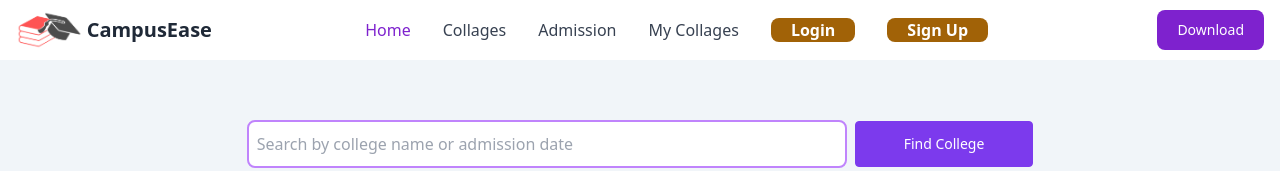
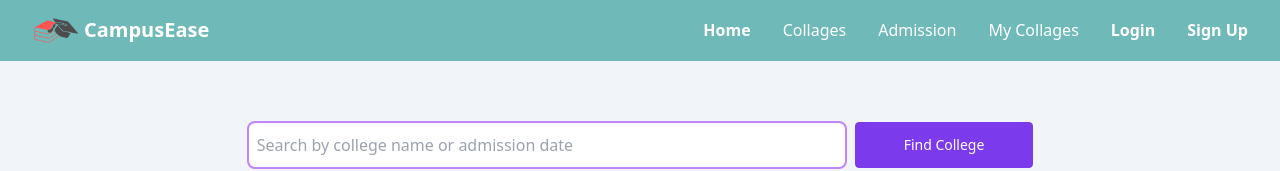
Before and after one commit to Jahidmorol/campusease-client, a React (Vite) app: page / in a window 1280 px wide. Shown: the top 171 px of the page. Built offline with nearby package versions, Linux system fonts and the light colour scheme; no server answers.

Commit message:
create a profile route

```diff
--- /dev/null
+++ b/src/Pages/Profile/Profile.jsx
@@ -0,0 +1,38 @@
+import React, { useContext } from 'react';
+import { AuthContext } from '../../Providers/AuthProvider';
+
+const Profile = () => {
+    const {user} = useContext(AuthContext)
+    return (
+        <div className='h-screen flex items-center'>
+            <div className="bg-gray-500  border-4 border-[#6fb9b9] w-[30%] mx-auto rounded-lg shadow-md p-6 ">
+          <div className="flex items-center mb-6 ">
+            {user.photoURL && (
+              <img
+                className="h-16 w-16 rounded-full mr-4 border-2"
+                src={user.photoURL}
+                alt="Profile"
+              />
+            )}
+            <h2 className="text-white text-2xl font-bold">{user.displayName}</h2>
+          </div>
+          <div className="mb-4">
+            <p className="text-white">
+              <span className="font-semibold">Number:</span> {user.number}
+            </p>
+            <p className="text-white">
+              <span className="font-semibold">Email:</span> {user.email}
+            </p>
+            <p className="text-white">
+              <span className="font-semibold">University:</span> {user.university}
+            </p>
+            <p className="text-white">
+              <span className="font-semibold">Address:</span> {user.address}
+            </p>
+          </div>
+        </div>
+        </div>
+      );
+};
+
+export default Profile;
--- a/src/Pages/Sheared/NavBar/NavBar.jsx
+++ b/src/Pages/Sheared/NavBar/NavBar.jsx
@@ -1,116 +1,158 @@
-import { useContext } from "react";
-import { Link } from "react-router-dom";
+import { useContext, useState } from "react";
+import { Link, useLocation } from "react-router-dom";
 import { AuthContext } from "../../../Providers/AuthProvider";
-import './NavBar.css'
 
 const NavBar = () => {
+  const [isMenuOpen, setIsMenuOpen] = useState(false);
+  const location = useLocation();
+
+  const handleMenuToggle = () => {
+    setIsMenuOpen(!isMenuOpen);
+  };
+
+  const closeMenu = () => {
+    setIsMenuOpen(false);
+  };
+
   const { user, logOut } = useContext(AuthContext);
 
+  const isActiveRoute = (routePath) => {
+    return location.pathname === routePath;
+  };
+
   return (
-    <nav className="bg-white border-gray-200 py-2.5 dark:bg-gray-900">
-      <div className="flex flex-wrap items-center justify-between max-w-screen-xl px-4 mx-auto">
-        <Link to="" className="flex items-center">
-          <img
-            src="/logoStudy2.png"
-            className=" mr-1 h-6 md:h-10 "
-            alt="CampusEase"
-          />
-          <span className="self-center text-md md:text-xl font-semibold whitespace-nowrap dark:text-white">
-          CampusEase
-          </span>
+    <nav className="bg-[#6fb9b9] py-4 md:flex justify-between items-center px-4 lg:px-8">
+      <div className="flex items-center justify-between">
+          <Link to="/" className="text-white text-xl font-semibold">
+            <div className="flex items-center gap-1">
+              <img className="w-10 md:w-12" src="/logoStudy2.png" alt="logo" />
+              <h3>CampusEase</h3>
+            </div>
           </Link>
-        <div className="flex items-center lg:order-2">
-          <div className="hidden mt-2 mr-4 sm:inline-block">
-            <span></span>
-          </div>
-
-          <Link
-            href="https://themesberg.com/product/tailwind-css/landing-page"
-            className="text-white bg-purple-700 hover:bg-purple-800 focus:ring-4 focus:ring-purple-300 font-medium rounded-lg text-sm px-4 lg:px-5 py-2 lg:py-2.5 sm:mr-2 lg:mr-0 dark:bg-purple-600 dark:hover:bg-purple-700 focus:outline-none dark:focus:ring-purple-800"
+          <div className="ml-3 lg:hidden">
+            <button
+              onClick={handleMenuToggle}
+              className="text-white p-2 focus:outline-none"
+              aria-controls="mobile-menu"
+              aria-expanded={isMenuOpen}
             >
-            Download
-          </Link>
-          <button
-            data-collapse-toggle="mobile-menu-2"
-            type="button"
-            className="inline-flex items-center p-2 ml-1 text-sm text-gray-500 rounded-lg lg:hidden hover:bg-gray-100 focus:outline-none focus:ring-2 focus:ring-gray-200 dark:text-gray-400 dark:hover:bg-gray-700 dark:focus:ring-gray-600"
-            aria-controls="mobile-menu-2"
-            aria-expanded="true"
-          >
-            <span className="sr-only">Open main menu</span>
               <svg
                 className="w-6 h-6"
-              fill="currentColor"
-              viewBox="0 0 20 20"
+                fill="none"
+                stroke="currentColor"
+                viewBox="0 0 24 24"
                 xmlns="http://www.w3.org/2000/svg"
               >
                 <path
-                fillRule="evenodd"
-                d="M3 5a1 1 0 011-1h12a1 1 0 110 2H4a1 1 0 01-1-1zM3 10a1 1 0 011-1h12a1 1 0 110 2H4a1 1 0 01-1-1zM3 15a1 1 0 011 1h12a1 1 0 110-2H4a1 1 0 01-1 1z"
-                clipRule="evenodd"
-              ></path>
-            </svg>
-            <svg
-              className="hidden w-6 h-6"
-              fill="currentColor"
-              viewBox="0 0 20 20"
-              xmlns="http://www.w3.org/2000/svg"
-            >
-              <path
-                fillRule="evenodd"
-                d="M4.293 4.293a1 1 0 011.414 0L10 8.586l4.293-4.293a1 1 0 111.414 1.414L11.414 10l4.293 4.293a1 1 0 01-1.414 1.414L10 11.414l-4.293 4.293a1 1 0 01-1.414-1.414L8.586 10 4.293 5.707a1 1 0 010-1.414z"
-                clipRule="evenodd"
-              ></path>
+                  strokeLinecap="round"
+                  strokeLinejoin="round"
+                  strokeWidth="2"
+                  d="M4 6h16M4 12h16m-7 6h7"
+                />
               </svg>
             </button>
           </div>
+        </div>
+      <div className="flex items-center">
         <div
-          className="items-center justify-between w-full lg:flex lg:w-auto lg:order-1"
-          id="mobile-menu-2"
+          className={`${
+            isMenuOpen ? "block" : "hidden"
+          } lg:flex lg:w-auto mt-4 lg:mt-0`}
+          id="mobile-menu"
         >
-          <ul className="flex flex-col mt-4 font-medium lg:flex-row lg:space-x-8 lg:mt-0">
+          <ul className="flex flex-col gap-2 md:gap-0  lg:text-left lg:flex-row lg:space-x-8 lg:items-center">
             <li>
               <Link
                 to="/"
-                className="block py-2 pl-3 pr-4 text-white bg-purple-700 rounded lg:bg-transparent lg:text-purple-700 lg:p-0 dark:text-white"
-                aria-current="page"
+                onClick={closeMenu}
+                className={`text-white hover:text-gray-300 ${
+                  isActiveRoute("/") ? "font-bold" : ""
+                }`}
               >
                 Home
               </Link>
             </li>
             <li>
               <Link
-                to="collages"
-                className="block py-2 pl-3 pr-4 text-gray-700 border-b border-gray-100 hover:bg-gray-50 lg:hover:bg-transparent lg:border-0 lg:hover:text-purple-700 lg:p-0 dark:text-gray-400 lg:dark:hover:text-white dark:hover:bg-gray-700 dark:hover:text-white lg:dark:hover:bg-transparent dark:border-gray-700"
+                to="/collages"
+                onClick={closeMenu}
+                className={`text-white hover:text-gray-300 ${
+                  isActiveRoute("/collages") ? "font-bold" : ""
+                }`}
               >
                 Collages
               </Link>
             </li>
             <li>
               <Link
-                to="admission"
-                className="block py-2 pl-3 pr-4 text-gray-700 border-b border-gray-100 hover:bg-gray-50 lg:hover:bg-transparent lg:border-0 lg:hover:text-purple-700 lg:p-0 dark:text-gray-400 lg:dark:hover:text-white dark:hover:bg-gray-700 dark:hover:text-white lg:dark:hover:bg-transparent dark:border-gray-700"
+                to="/admission"
+                onClick={closeMenu}
+                className={`text-white hover:text-gray-300 ${
+                  isActiveRoute("/admission") ? "font-bold" : ""
+                }`}
               >
                 Admission
               </Link>
             </li>
             <li>
               <Link
-                to="myCollages"
-                className="block py-2 pl-3 pr-4 text-gray-700 border-b border-gray-100 hover:bg-gray-50 lg:hover:bg-transparent lg:border-0 lg:hover:text-purple-700 lg:p-0 dark:text-gray-400 lg:dark:hover:text-white dark:hover:bg-gray-700 dark:hover:text-white lg:dark:hover:bg-transparent dark:border-gray-700"
+                to="/myCollages"
+                onClick={closeMenu}
+                className={`text-white hover:text-gray-300 ${
+                  isActiveRoute("/myCollages") ? "font-bold" : ""
+                }`}
               >
                 My Collages
               </Link>
             </li>
-            {user?.email ? <>
-            <img className={user.photoURL ? 'img-menu' : ''} title={user?.displayName} src={user?.photoURL
-            } alt="" />
-            <Link onClick={logOut} className='font-bold bg-yellow-700 px-5 rounded-lg flex items-center text-white mx-2 log-btn'>Log out</Link>
-        </> : <>
-            <Link className='font-bold bg-yellow-700 px-5 rounded-lg flex items-center text-white mx-2 log-btn' to="/login">Login</Link>
-            <Link className='font-bold bg-yellow-700 px-5 rounded-lg flex items-center text-white reg-btn mx-2' to="/signup">Sign Up</Link>
-        </>}
-
+            {user?.email ? (
+              <>
+                <Link to="/profile">
+                  <li className="flex items-center">
+                    {user.photoURL && (
+                      <img
+                        className="h-8 w-8 rounded-full mr-2"
+                        title={user.displayName}
+                        src={user.photoURL}
+                        alt=""
+                      />
+                    )}
+                    <span className="text-white hover:text-gray-300">
+                      {user.displayName}
+                    </span>
+                  </li>
+                </Link>
+                <li>
+                  <button
+                    onClick={logOut}
+                    className="text-white font-semibold hover:text-gray-300"
+                  >
+                    Log out
+                  </button>
+                </li>
+              </>
+            ) : (
+              <>
+                <li>
+                  <Link
+                    to="/login"
+                    onClick={closeMenu}
+                    className="text-white font-semibold hover:text-gray-300"
+                  >
+                    Login
+                  </Link>
+                </li>
+                <li>
+                  <Link
+                    to="/signup"
+                    onClick={closeMenu}
+                    className="text-white font-semibold hover:text-gray-300"
+                  >
+                    Sign Up
+                  </Link>
+                </li>
+              </>
+            )}
           </ul>
         </div>
       </div>
--- a/src/Routes/routes.jsx
+++ b/src/Routes/routes.jsx
@@ -8,6 +8,7 @@ import CollegeDetails from "../Pages/Colleges/CollegeDetails";
 import AdmissionForm from "../Pages/Admission/AdmissionForm";
 import SignIn from "../Pages/Login/SignIn/SignIn";
 import SignUp from "../Pages/Login/SignUp/SignUp";
+import Profile from "../Pages/Profile/Profile";
 
 const router = createBrowserRouter([
   {
@@ -47,6 +48,10 @@ const router = createBrowserRouter([
         path: "/login",
         element: <SignIn></SignIn>,
       },
+      {
+        path: "/profile",
+        element: <Profile></Profile>,
+      },
     ],
   },
 ]);
```
Lines whose indentation alone changed are shown as unchanged.
